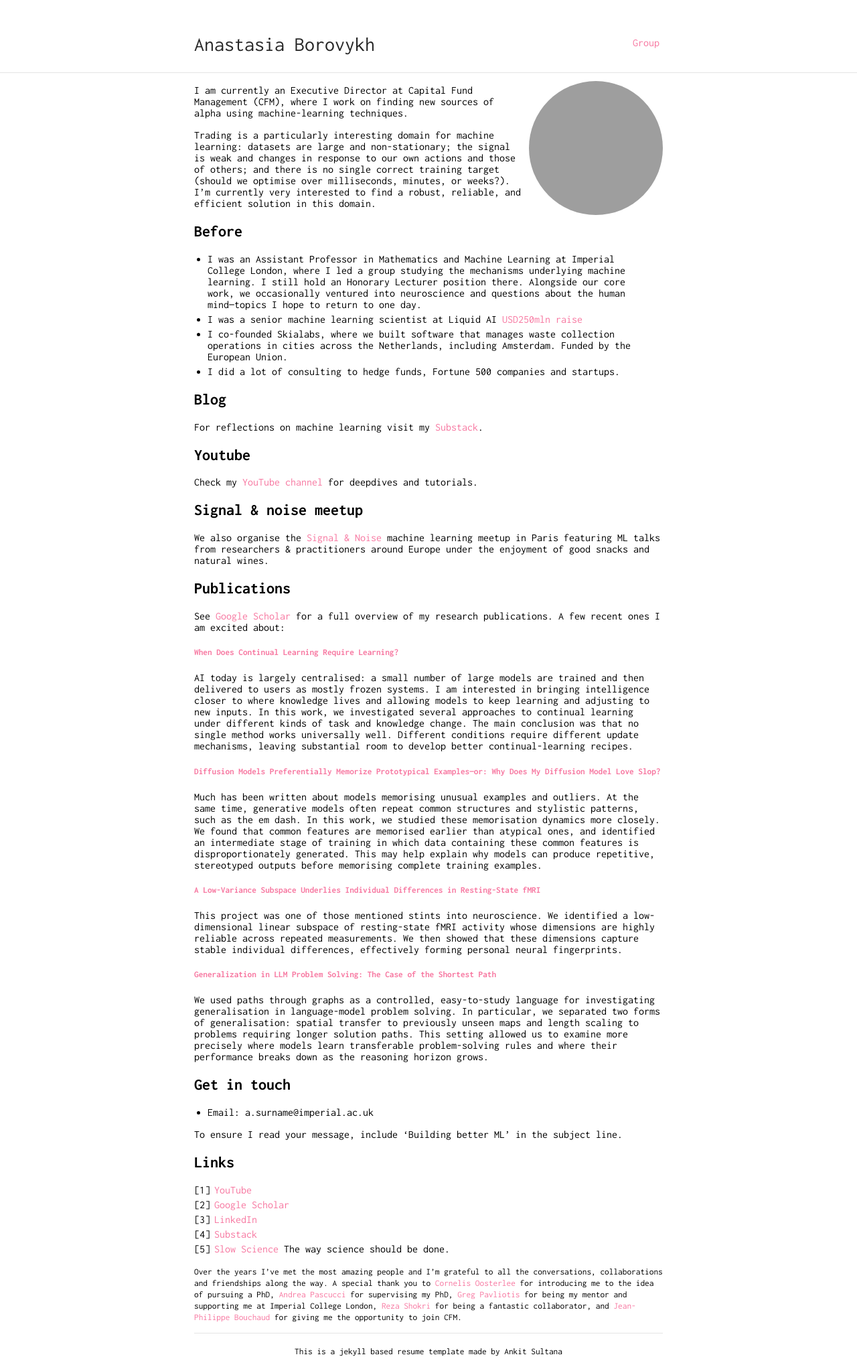
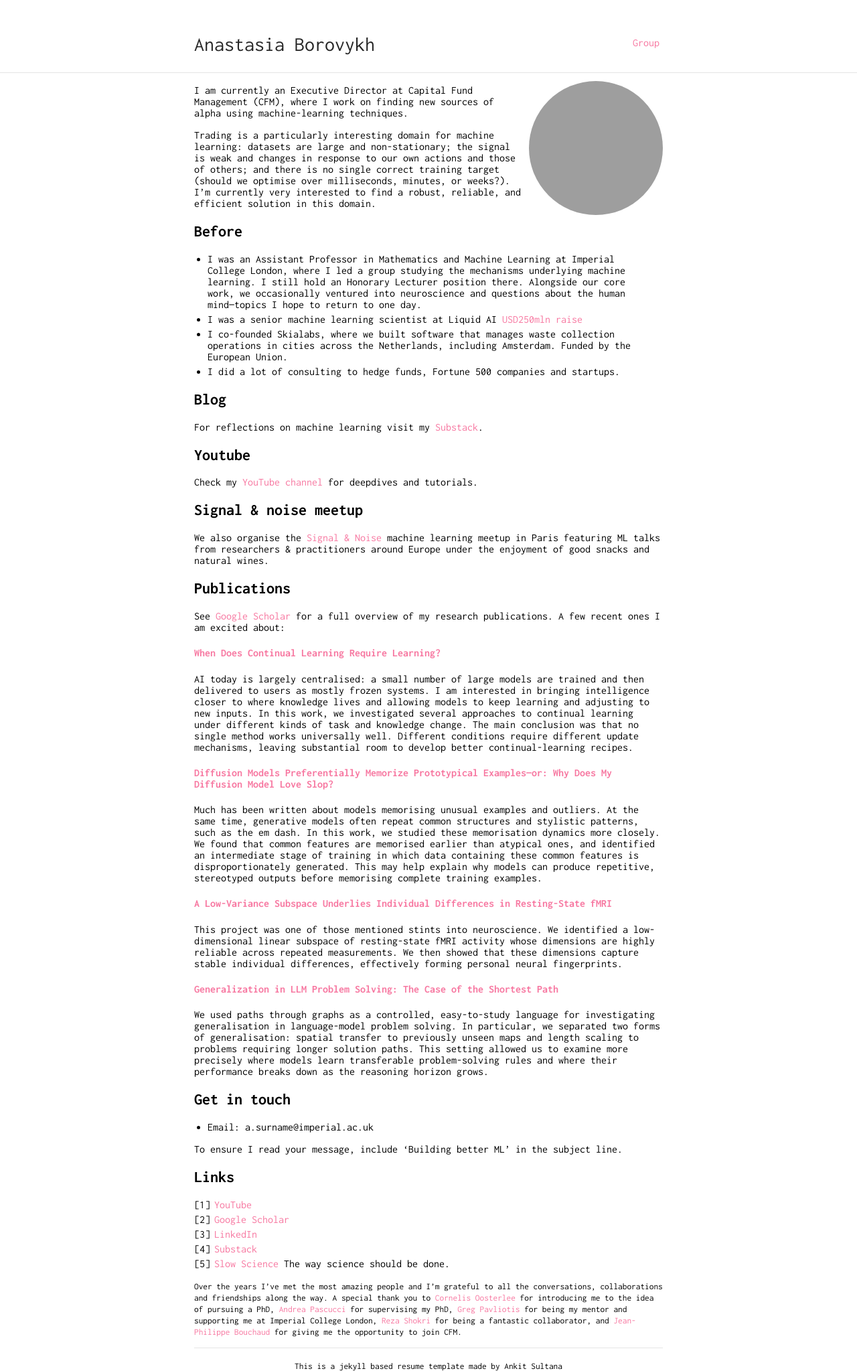
Before and after one commit to abrvkh/abrvkh.github.io, a Jekyll site: the page built from index.md, in a window 1280 px wide. Shown: the whole page at 67% size. Built offline with Jekyll 4.4.1, drawn with Linux system fonts in a browser that asks for light colours; before the commit the page ends 2025 px from its top, so only the background shows below that; grey boxes are pictures that could not be loaded.

Commit message:
Change publication headings from sub-sub to sub-level

```diff
--- a/index.md
+++ b/index.md
@@ -30,16 +30,16 @@ We also organise the [Signal & Noise](https://luma.com/ik01xawq) machine learnin
 
 See [Google Scholar](https://scholar.google.com/citations?user=6y1FmgQAAAAJ&hl=en&oi=ao) for a full overview of my research publications. A few recent ones I am excited about:
 
-##### [When Does Continual Learning Require Learning?](https://arxiv.org/abs/2607.07847)
+#### [When Does Continual Learning Require Learning?](https://arxiv.org/abs/2607.07847)
 AI today is largely centralised: a small number of large models are trained and then delivered to users as mostly frozen systems. I am interested in bringing intelligence closer to where knowledge lives and allowing models to keep learning and adjusting to new inputs. In this work, we investigated several approaches to continual learning under different kinds of task and knowledge change. The main conclusion was that no single method works universally well. Different conditions require different update mechanisms, leaving substantial room to develop better continual-learning recipes.
 
-##### [Diffusion Models Preferentially Memorize Prototypical Examples—or: Why Does My Diffusion Model Love Slop?](https://arxiv.org/abs/2605.30642)
+#### [Diffusion Models Preferentially Memorize Prototypical Examples—or: Why Does My Diffusion Model Love Slop?](https://arxiv.org/abs/2605.30642)
 Much has been written about models memorising unusual examples and outliers. At the same time, generative models often repeat common structures and stylistic patterns, such as the em dash. In this work, we studied these memorisation dynamics more closely. We found that common features are memorised earlier than atypical ones, and identified an intermediate stage of training in which data containing these common features is disproportionately generated. This may help explain why models can produce repetitive, stereotyped outputs before memorising complete training examples.
 
-##### [A Low-Variance Subspace Underlies Individual Differences in Resting-State fMRI](https://www.biorxiv.org/content/10.64898/2026.01.25.701594v1)
+#### [A Low-Variance Subspace Underlies Individual Differences in Resting-State fMRI](https://www.biorxiv.org/content/10.64898/2026.01.25.701594v1)
 This project was one of those mentioned stints into neuroscience. We identified a low-dimensional linear subspace of resting-state fMRI activity whose dimensions are highly reliable across repeated measurements. We then showed that these dimensions capture stable individual differences, effectively forming personal neural fingerprints.
 
-##### [Generalization in LLM Problem Solving: The Case of the Shortest Path](https://arxiv.org/abs/2604.15306)
+#### [Generalization in LLM Problem Solving: The Case of the Shortest Path](https://arxiv.org/abs/2604.15306)
 We used paths through graphs as a controlled, easy-to-study language for investigating generalisation in language-model problem solving. In particular, we separated two forms of generalisation: spatial transfer to previously unseen maps and length scaling to problems requiring longer solution paths. This setting allowed us to examine more precisely where models learn transferable problem-solving rules and where their performance breaks down as the reasoning horizon grows.
 
 ## Get in touch
```
